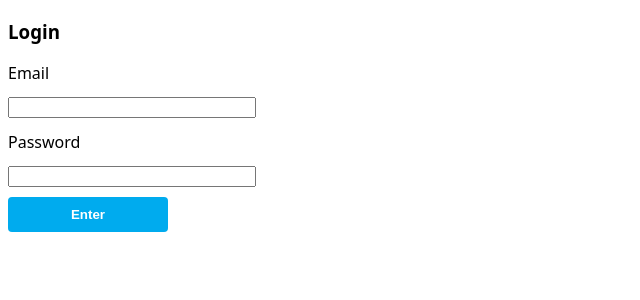
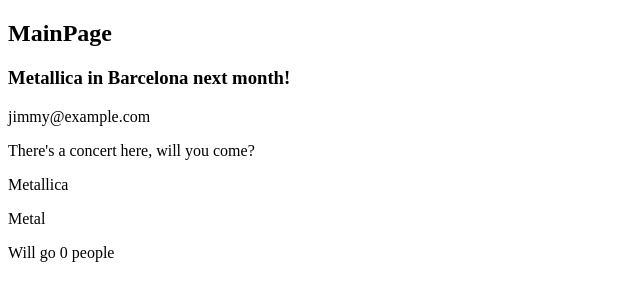
Before and after one commit to davidpalacin/where-to-concert, a React app: page /home in a window 1280 px wide. Shown: the top 300 px of the page, without its empty margins (0-640 px from the left). Built offline with nearby package versions, Linux system fonts and the light colour scheme; the HTML template or start-up script is replaced by a standard one.

Commit message:
main page

```diff
--- a/fakeData.ts
+++ b/fakeData.ts
@@ -1,24 +1,41 @@
 export const fakeData = {
-    "users": [
+	users: [
 		{
-            "name": "John",
-            "password": "password",
-            "email": "john@example.com"
+			name: "John",
+			password: "password",
+			email: "john@example.com",
 		},
 		{
-			"name": "Ryan",
-			"password": "password",
-			"email": "ryan@example.com"
+			name: "Ryan",
+			password: "password",
+			email: "ryan@example.com",
 		},
 		{
-			"name": "David",
-			"password": "password",
-			"email": "david@example.com"
+			name: "David",
+			password: "password",
+			email: "david@example.com",
 		},
 		{
-			"name": "Jimmy",
-			"password": "password",
-			"email": "jimmy@example.com"
+			name: "Jimmy",
+			password: "password",
+			email: "jimmy@example.com",
+		},
+		{
+			name: "admin",
+			password: "admin",
+			email: "admin",
+		},
+	],
+	posts: [
+		{
+			id: 1,
+			user: "jimmy@example.com",
+			title: "Metallica in Barcelona next month!",
+			content: "There's a concert here, will you come?",
+			artist: "Metallica",
+			genre: "Metal",
+			willGo: 0,
+			comments: [{content: "sound nice"}]
 		}
 	]
-}
+};
--- a/package.json
+++ b/package.json
@@ -11,7 +11,8 @@
   },
   "dependencies": {
     "react": "^18.2.0",
-    "react-dom": "^18.2.0"
+    "react-dom": "^18.2.0",
+    "react-router-dom": "^6.14.0"
   },
   "devDependencies": {
     "@types/react": "^18.0.37",
--- a/src/main.tsx
+++ b/src/main.tsx
@@ -1,11 +1,16 @@
-import React from 'react'
 import ReactDOM from 'react-dom/client'
 import { Login } from './pages/Login/Login'
+import { BrowserRouter as Router, Route, Routes } from 'react-router-dom'
+import { MainPage } from './pages/Main/MainPage'
+
 
 const root = ReactDOM.createRoot(document.getElementById('root') as HTMLElement)
 
 root.render(
-	<React.StrictMode>
-		<Login />
-	</React.StrictMode>,
+	<Router>
+		<Routes>
+			<Route path="/" element={<Login />} />
+			<Route path="/home" element={<MainPage />} />
+		</Routes>
+	</Router>
 )
--- a/src/pages/Login/Login.tsx
+++ b/src/pages/Login/Login.tsx
@@ -1,31 +1,38 @@
 import './login.css'
-import { useState } from 'react'
+import { ChangeEvent, KeyboardEvent, useState } from 'react'
 import { fakeData } from '../../../fakeData'
+import { useNavigate } from 'react-router-dom'
 
 export function Login() {
 	const [email, setEmail] = useState('')
 	const [password, setPassword] = useState('')
+	const navigate = useNavigate()
 
 	function handleClick() {
 		const user = fakeData.users.find(user => user.email === email)
-
 		if (!user) {
-			alert('user not found')
-			throw new Error('User not found')
+			alert('User not found')
+			return
 		}
-
 		if (password === user.password) {
-			alert(`Welcome ${user.name}`)
+			navigate('/home')
+		} else {
+			alert('Invalid credentials')
 		}
-
 	}
 
-	function handleEmailChange(e: any) {
+	function handleEmailChange(e: ChangeEvent<HTMLInputElement>) {
 		setEmail(e.target.value)
 	}
 
-	function handlePasswordChange(e: any) {
+	function handlePasswordChange(e: ChangeEvent<HTMLInputElement>) {
 		setPassword(e.target.value)
+	}
+
+	function handleKeyDown(e: KeyboardEvent<HTMLInputElement>) {
+		if (e.key === 'Enter') {
+			handleClick()
+		}
 	}
 
 	return (
@@ -35,7 +42,7 @@
 				<label htmlFor="email">Email</label>
 				<input type="text" onChange={handleEmailChange} />
 				<label htmlFor="password">Password</label>
-				<input type="password" onChange={handlePasswordChange} />
+				<input type="password" onChange={handlePasswordChange} onKeyDown={handleKeyDown} />
 			</div>
 			<button onClick={handleClick} className='btnEnter'>
 				Enter
--- a/src/pages/Login/login.css
+++ b/src/pages/Login/login.css
@@ -1,5 +1,13 @@
 .login{
     font-family: system-ui, -apple-system, BlinkMacSystemFont, 'Segoe UI', Roboto, Oxygen, Ubuntu, Cantarell, 'Open Sans', 'Helvetica Neue', sans-serif;
+}
+.login{
+    display: flex;
+    flex-direction: column;
+    justify-content: center;
+    height: 100vh;
+    width: min-content;
+    margin: 0 auto;
 }
 .login-form{
     display: flex;
@@ -8,6 +16,8 @@
 }
 .login-form input {
     width: 15rem;
+    padding: 8px;
+
 }
 .btnEnter{
     padding: 10px;
--- /dev/null
+++ b/src/pages/Main/MainPage.tsx
@@ -0,0 +1,25 @@
+import { fakeData } from '../../../fakeData'
+
+export function MainPage() {
+    const posts = fakeData.posts
+
+    return (
+        <>
+            <h2>MainPage</h2>
+            {
+                posts.map(post => {
+                    return (
+                        <div key={post.id}>
+                            <h3>{post.title}</h3>
+                            <p>{post.user}</p>
+                            <p>{post.content}</p>
+                            <p>{post.artist}</p>
+                            <p>{post.genre}</p>
+                            <p>Will go {post.willGo} people</p>
+                        </div>
+                    )
+                })
+            }
+        </>
+    )
+}
```
Also changed, not shown: src/pages/Main/MainPage.css (added), 1 other file (tests, documents, lock files or other folders). Lines whose indentation alone changed are shown as unchanged.
